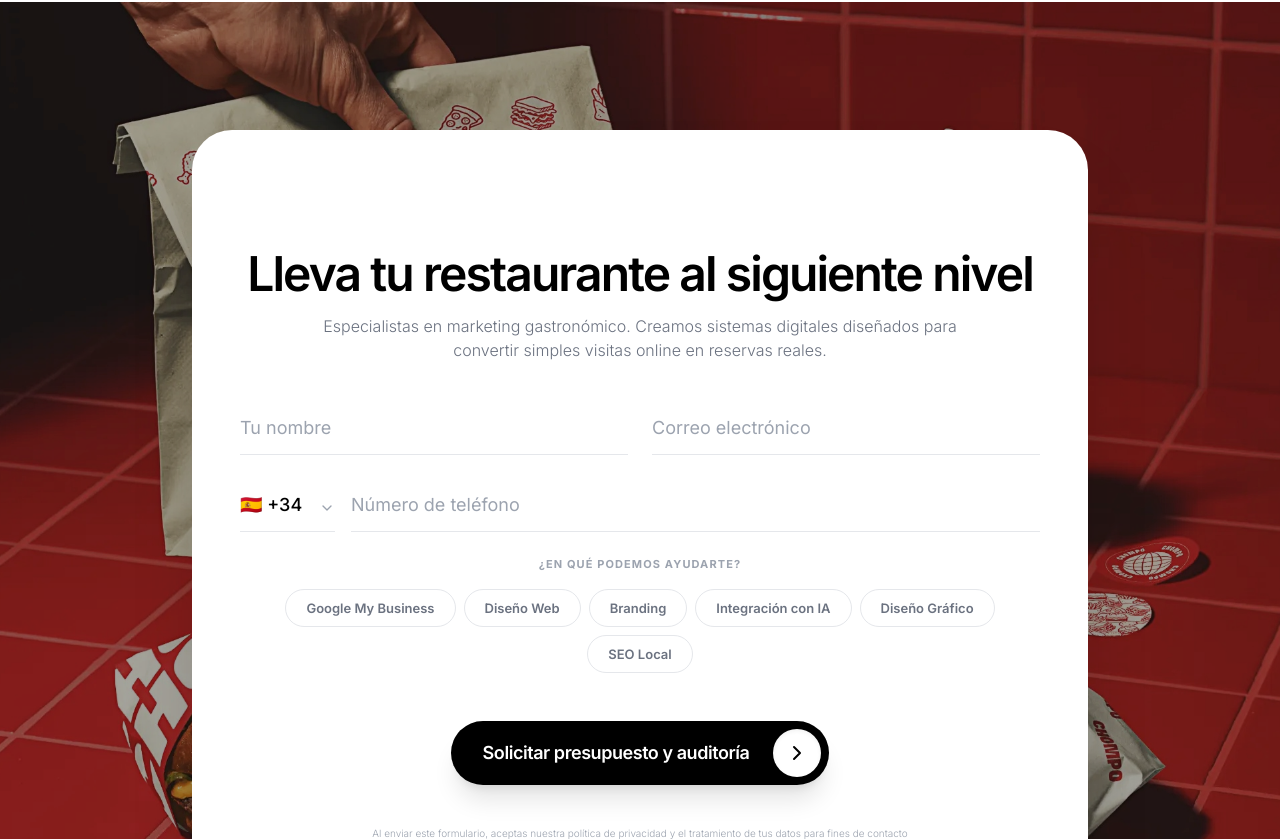
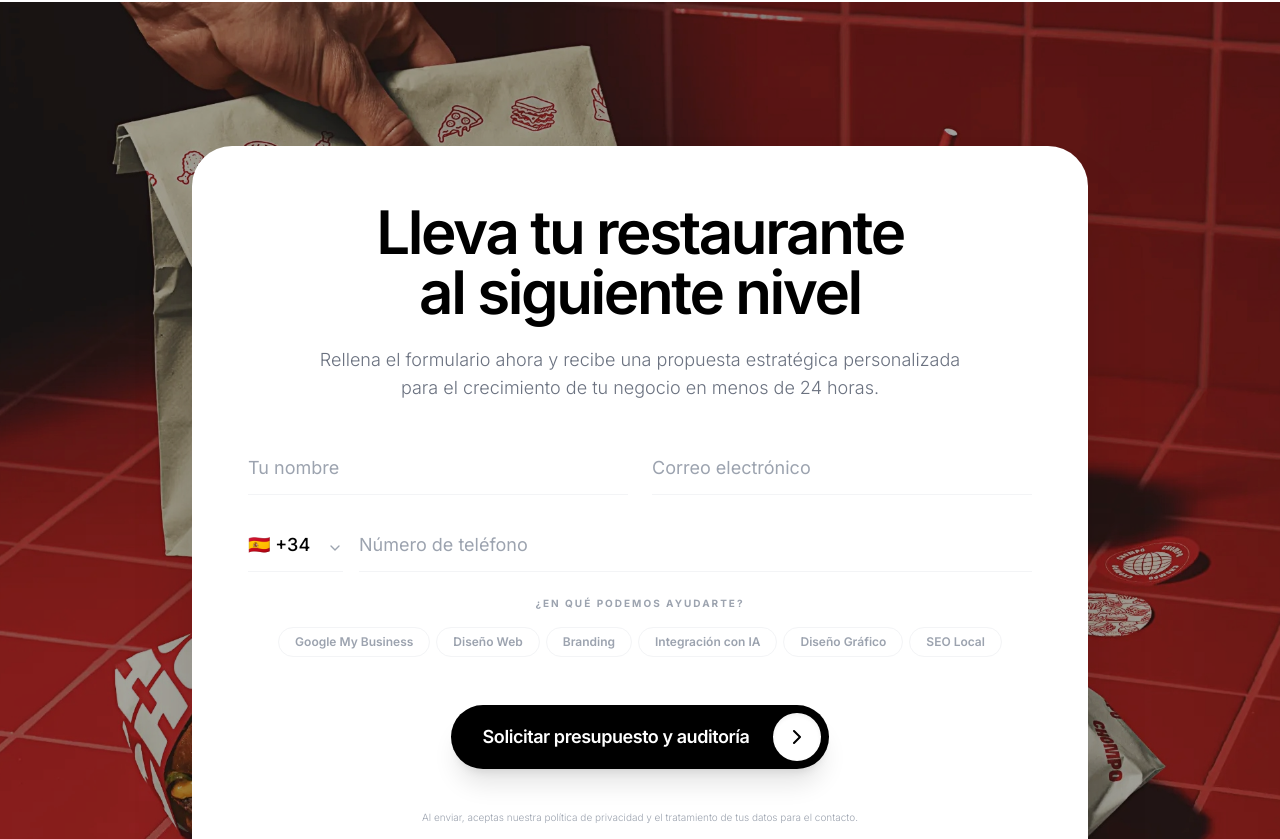
Before and after one commit to motionsmanagement/Motions, a React (Vite) app: page / in a window 1280 px wide. Shown: the part 5361-6200 px from the top of the page. Built offline with nearby package versions, Linux system fonts and the light colour scheme.

Commit message:
feat: implementar estado de éxito premium y refinamientos de UX en FinalCTA

```diff
--- a/components/FinalCTA.tsx
+++ b/components/FinalCTA.tsx
@@ -3,6 +3,7 @@ import { Phone, MessageSquare, Mail, ChevronRight, Globe, Check } from 'lucide-r
 
 const FinalCTA: React.FC = () => {
   const [visible, setVisible] = React.useState(false);
+  const [isSubmitted, setIsSubmitted] = useState(false);
   const [selectedServices, setSelectedServices] = useState<string[]>([]);
   const [countryCode, setCountryCode] = useState('+34');
   const ref = React.useRef<HTMLDivElement>(null);
@@ -35,12 +36,12 @@ const FinalCTA: React.FC = () => {
 
   const handleSubmit = (e: React.FormEvent) => {
     e.preventDefault();
-    // Simulate sending to contacto@motions.es
-    alert("Solicitud enviada a contacto@motions.es. Nos pondremos en contacto pronto.");
+    setIsSubmitted(true);
+    // In a real app, send data to backend here
   };
 
   return (
-    <section id="contact" ref={ref} className="relative py-20 md:py-32 px-6 md:px-12 overflow-hidden flex flex-col items-center justify-center font-['Inter']">
+    <section id="contact" ref={ref} className="relative py-24 md:py-36 px-6 md:px-12 overflow-hidden flex flex-col items-center justify-center font-['Inter']">
       {/* Background Image - High Visibility */}
       <div className="absolute inset-0 z-0">
         <img
@@ -55,20 +56,17 @@ const FinalCTA: React.FC = () => {
       <div className={`relative z-10 max-w-4xl w-full transition-all duration-1000 ease-out transform ${visible ? 'opacity-100 translate-y-0' : 'opacity-0 translate-y-8'}`}>
 
         {/* Centralized Horizontal Contact Form Card */}
-        <div className="bg-white rounded-[2.5rem] p-8 md:p-12 md:py-10 shadow-[0_48px_80px_-20px_rgba(0,0,0,0.2)] relative overflow-hidden">
-          <div className="relative z-10">
-            {/* Anagram Logo - Centered */}
-            <div className="flex justify-center mb-8">
-              <img src="/anagram.png" alt="Motions Anagram" className="h-10 md:h-12 w-auto" />
-            </div>
+        <div className="bg-white rounded-[2.5rem] p-8 md:p-14 shadow-[0_48px_80px_-20px_rgba(0,0,0,0.2)] relative overflow-hidden min-h-[480px] flex items-center justify-center">
 
+          {!isSubmitted ? (
+            <div className="relative z-10 w-full transition-all duration-500 animate-in fade-in slide-in-from-bottom-4">
               {/* Premium Copy - Centered */}
               <div className="mb-10 text-center">
-              <h2 className="text-3xl md:text-5xl text-black font-semibold mb-4 tracking-tight leading-[1.1]">
-                Lleva tu restaurante al siguiente nivel
+                <h2 className="text-3xl md:text-5xl lg:text-6xl text-black font-semibold mb-6 tracking-tight leading-[1.05]">
+                  Lleva tu restaurante <br className="hidden md:block" /> al siguiente nivel
                 </h2>
-              <p className="text-gray-500 text-sm md:text-base max-w-2xl mx-auto leading-relaxed font-light">
-                Especialistas en marketing gastronómico. Creamos sistemas digitales diseñados para convertir simples visitas online en reservas reales.
+                <p className="text-gray-500 text-sm md:text-lg max-w-2xl mx-auto leading-relaxed font-light">
+                  Rellena el formulario ahora y recibe una propuesta estratégica personalizada <br className="hidden lg:block" /> para el crecimiento de tu negocio en menos de 24 horas.
                 </p>
               </div>
 
@@ -78,7 +76,7 @@ const FinalCTA: React.FC = () => {
                     <input
                       type="text"
                       placeholder="Tu nombre"
-                    className="w-full bg-transparent border-b border-gray-200 py-3 text-black text-base md:text-lg placeholder:text-gray-400 focus:outline-none focus:border-black transition-colors"
+                      className="w-full bg-transparent border-b border-gray-100 py-3 text-black text-base md:text-lg placeholder:text-gray-400 focus:outline-none focus:border-black transition-colors"
                       required
                     />
                   </div>
@@ -86,7 +84,7 @@ const FinalCTA: React.FC = () => {
                     <input
                       type="email"
                       placeholder="Correo electrónico"
-                    className="w-full bg-transparent border-b border-gray-200 py-3 text-black text-base md:text-lg placeholder:text-gray-400 focus:outline-none focus:border-black transition-colors"
+                      className="w-full bg-transparent border-b border-gray-100 py-3 text-black text-base md:text-lg placeholder:text-gray-400 focus:outline-none focus:border-black transition-colors"
                       required
                     />
                   </div>
@@ -97,7 +95,7 @@ const FinalCTA: React.FC = () => {
                     <select
                       value={countryCode}
                       onChange={(e) => setCountryCode(e.target.value)}
-                    className="appearance-none bg-transparent border-b border-gray-200 py-3 pr-8 text-black text-base md:text-lg font-medium focus:outline-none focus:border-black cursor-pointer transition-colors"
+                      className="appearance-none bg-transparent border-b border-gray-100 py-3 pr-8 text-black text-base md:text-lg font-medium focus:outline-none focus:border-black cursor-pointer transition-colors"
                     >
                       <option value="+34">🇪🇸 +34</option>
                       <option value="+1">🇺🇸 +1</option>
@@ -110,27 +108,27 @@ const FinalCTA: React.FC = () => {
                   <input
                     type="tel"
                     placeholder="Número de teléfono"
-                  className="flex-1 bg-transparent border-b border-gray-200 py-3 text-black text-base md:text-lg placeholder:text-gray-400 focus:outline-none focus:border-black transition-colors"
+                    className="flex-1 bg-transparent border-b border-gray-100 py-3 text-black text-base md:text-lg placeholder:text-gray-400 focus:outline-none focus:border-black transition-colors"
                     required
                   />
                 </div>
 
                 {/* Service Selection Pills */}
                 <div className="space-y-4">
-                <label className="text-[11px] font-bold text-gray-400 uppercase tracking-widest block text-center">¿En qué podemos ayudarte?</label>
-                <div className="flex flex-wrap gap-2 justify-center">
+                  <label className="text-[10px] font-bold text-gray-400 uppercase tracking-[0.2em] block text-center">¿En qué podemos ayudarte?</label>
+                  <div className="flex flex-wrap gap-1.5 justify-center">
                     {services.map((service) => (
                       <button
                         key={service}
                         type="button"
                         onClick={() => toggleService(service)}
-                      className={`px-5 py-2.5 rounded-full text-xs md:text-[13px] font-semibold border transition-all duration-300 flex items-center gap-2 ${
+                        className={`px-4 py-1.5 rounded-full text-[11px] md:text-xs font-semibold border transition-all duration-300 flex items-center gap-2 ${
                           selectedServices.includes(service)
                             ? "bg-black border-black text-white shadow-lg scale-95"
-                          : "bg-white border-gray-200 text-gray-500 hover:border-gray-400"
+                            : "bg-white border-gray-100 text-gray-400 hover:border-gray-200"
                         }`}
                       >
-                      {selectedServices.includes(service) && <Check className="w-4 h-4" />}
+                        {selectedServices.includes(service) && <Check className="w-3.5 h-3.5" />}
                         {service}
                       </button>
                     ))}
@@ -142,7 +140,10 @@ const FinalCTA: React.FC = () => {
                     type="submit"
                     className="bg-black text-white rounded-full pl-8 pr-2 py-2 flex items-center justify-between gap-6 group hover:bg-neutral-800 transition-all hover:scale-[1.02] active:scale-95 w-full md:w-auto shadow-xl"
                   >
-                  <span className="font-semibold tracking-tight text-base md:text-lg">Solicitar presupuesto y auditoría</span>
+                    <span className="font-semibold tracking-tight text-base md:text-lg">
+                      <span className="md:hidden">Solicitar presupuesto</span>
+                      <span className="hidden md:inline">Solicitar presupuesto y auditoría</span>
+                    </span>
                     <div className="w-10 h-10 md:w-12 md:h-12 rounded-full bg-white flex items-center justify-center text-black shadow-inner">
                       <ChevronRight className="w-5 h-5 md:w-6 md:h-6 group-hover:translate-x-0.5 transition-transform" />
                     </div>
@@ -150,10 +151,30 @@ const FinalCTA: React.FC = () => {
                 </div>
 
                 <p className="text-[10px] text-gray-400 leading-relaxed pt-4 text-center font-light max-w-xl mx-auto">
-                Al enviar este formulario, aceptas nuestra política de privacidad y el tratamiento de tus datos para fines de contacto comercial.
+                  Al enviar, aceptas nuestra política de privacidad y el tratamiento de tus datos para el contacto.
                 </p>
               </form>
             </div>
+          ) : (
+            /* Success State with Premium Animation */
+            <div className="relative z-10 text-center py-10 animate-in fade-in zoom-in duration-700 ease-out">
+              <div className="mb-8 flex justify-center">
+                <div className="w-20 h-20 bg-black rounded-full flex items-center justify-center animate-bounce shadow-2xl">
+                  <Check className="w-10 h-10 text-white" />
+                </div>
+              </div>
+              <h3 className="text-3xl md:text-4xl font-bold text-black mb-4 tracking-tight">¡Solicitud recibida!</h3>
+              <p className="text-gray-500 text-lg max-w-sm mx-auto leading-relaxed">
+                Gracias por confiar en Motions. Uno de nuestros especialistas te contactará en menos de 24 horas.
+              </p>
+              <button
+                onClick={() => setIsSubmitted(false)}
+                className="mt-8 text-black text-sm font-medium hover:underline transition-all"
+              >
+                Volver al formulario
+              </button>
+            </div>
+          )}
         </div>
       </div>
     </section>
```
Lines whose indentation alone changed are shown as unchanged.
